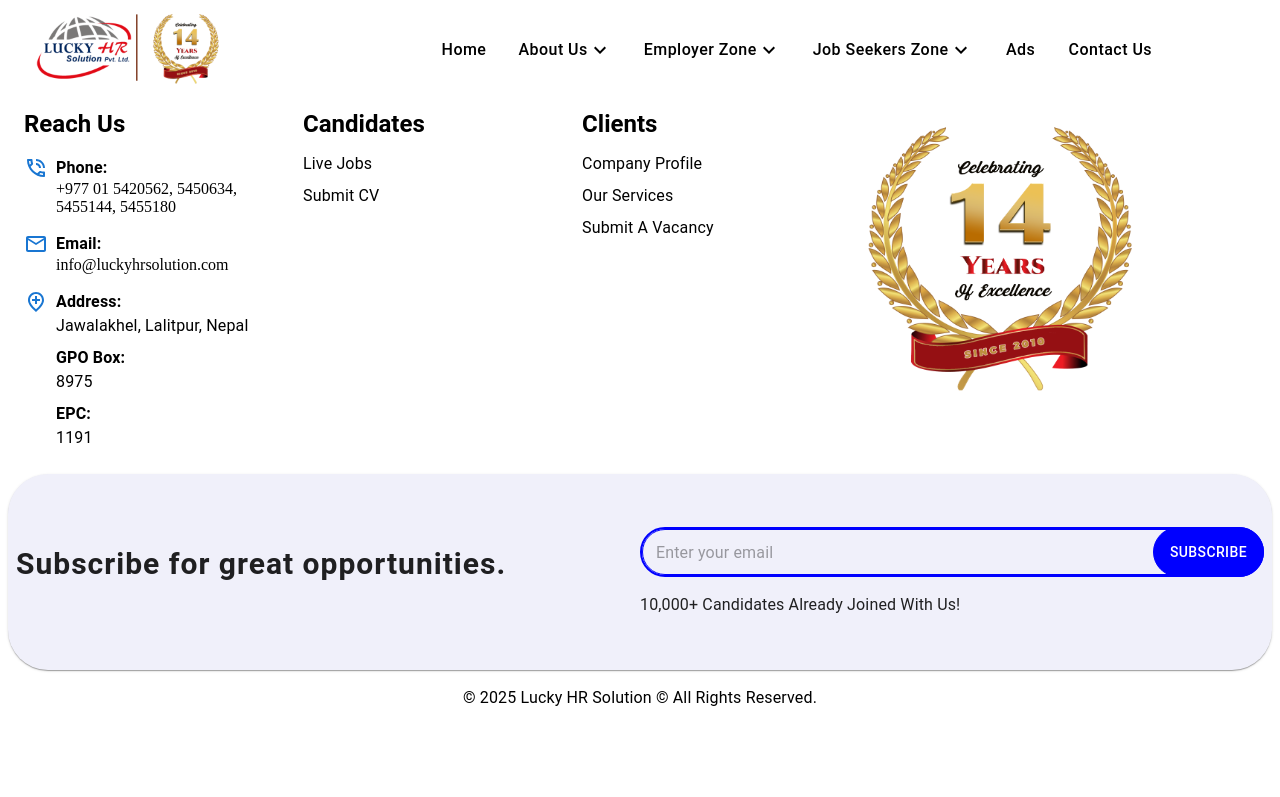
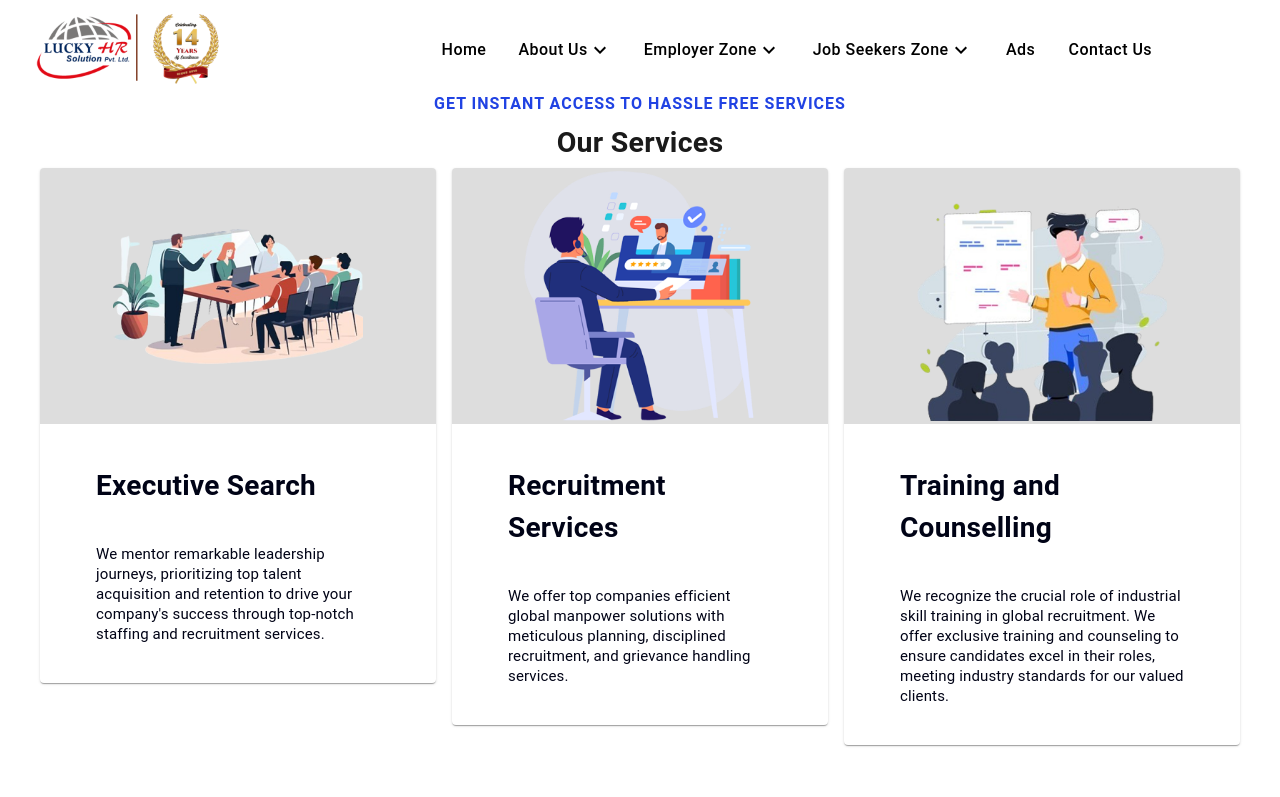
Before and after one commit to Ashish067/LuckyHr, a React (Vite) app: page / in a window 1280 px wide. Shown: the top 797 px of the page. Built offline with nearby package versions, Linux system fonts and the light colour scheme.

Commit message:
minor changes to render default page using layout

```diff
--- a/src/components/Layout.jsx
+++ b/src/components/Layout.jsx
@@ -4,7 +4,7 @@ import Footer from "./footer/Footer";
 import { Outlet } from "react-router-dom";
 import { Box } from "@mui/material";
 
-const Layout = ({ children }) => {
+const Layout = () => {
   return (
     <Box>
       <Navbar />
--- a/src/pages/home/Home.jsx
+++ b/src/pages/home/Home.jsx
@@ -4,6 +4,7 @@ import DropYourCV from "../../components/DropYourCV";
 import DiscoverJobsSection from "../../components/DiscoverJobs/DiscoverJobsSection";
 import WhyChooseUs from "../../components/WhyChooseUs";
 import OurServicesSection from "../../components/OurServicesSection";
+import Layout from "../../components/Layout";
 
 const Home = () => {
   return (
--- a/src/routing/routes.jsx
+++ b/src/routing/routes.jsx
@@ -1,7 +1,6 @@
 import { createBrowserRouter } from "react-router-dom";
 import ContactUs from "../pages/contact/ContactUs";
 import Layout from "../components/Layout";
-import Navbar from "../components/header/Navbar";
 import AboutLuckyHr from "../pages/AboutLuckyHr/AboutLuckyHr";
 import MessageFromChairman from "../pages/messagefromchairman/MessageFromChairman";
 import OurTeam from "../pages/ourteam/OurTeam";
@@ -11,12 +10,13 @@ import DemandCertificates from "../pages/AboutLuckyHr/DemandCertificates";
 import OurAssociates from "../pages/ourassociates/OurAssociates";
 import Gallery from "../pages/gallery/Gallery";
 import Ads from "../pages/ads/Ads";
+import Home from "../pages/home/Home";
 const router = createBrowserRouter([
   {
     path: "/",
     element: <Layout />,
     children: [
-      { index: "", element: <Navbar /> },
+      { index: true, element: <Home /> },
       { path: "AboutUs/AboutLuckyHr", element: <AboutLuckyHr /> },
       {
         path: "AboutUs/MessageFromChairman",
```
